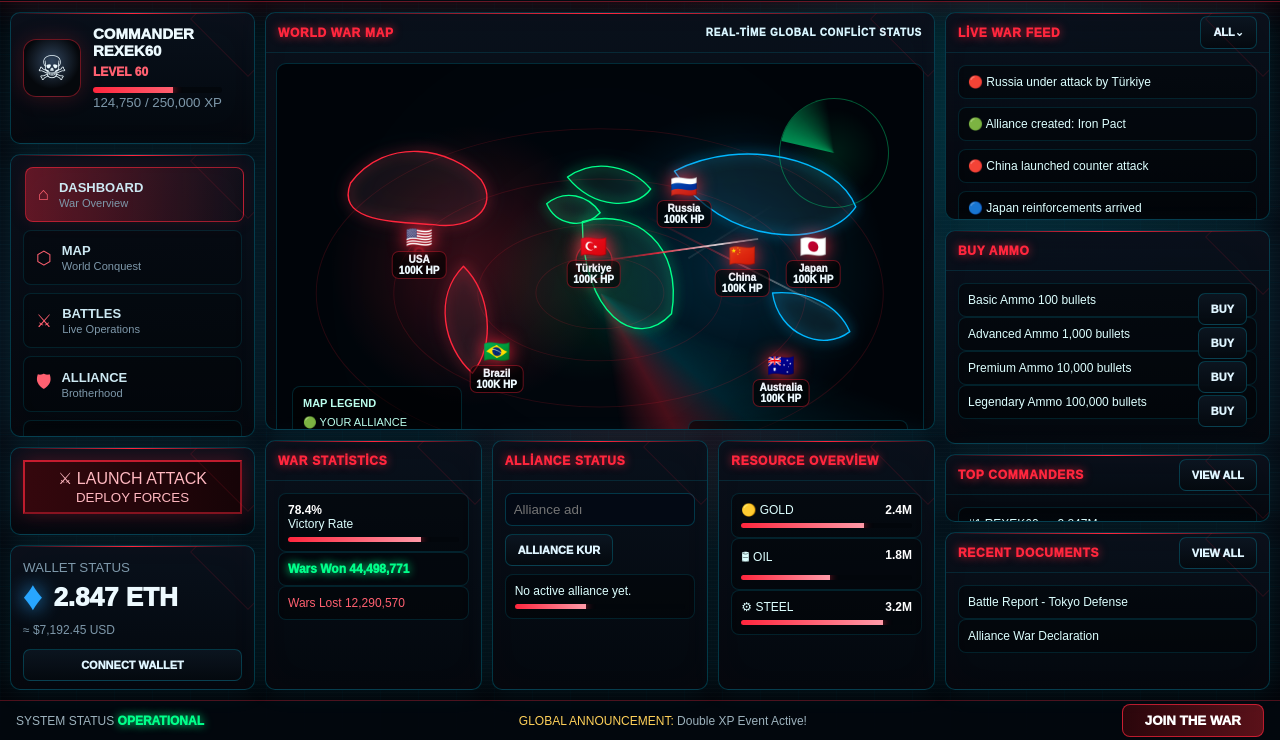
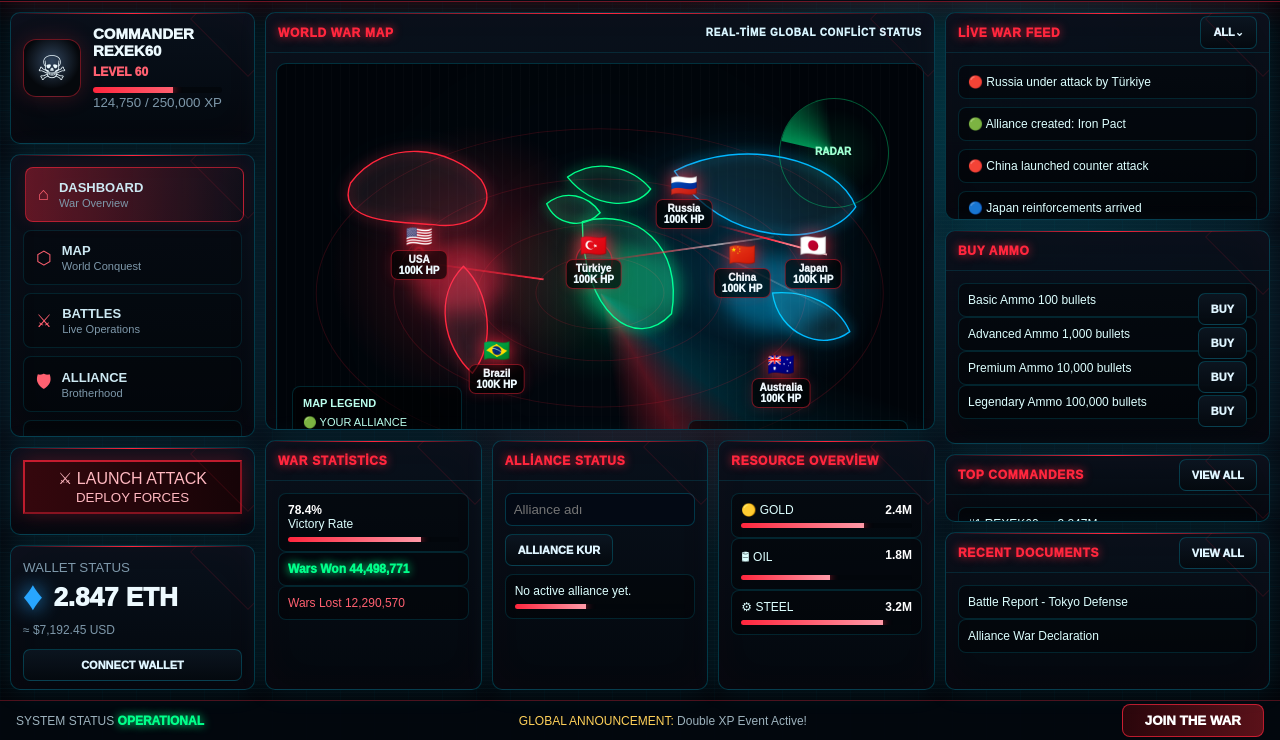
Before and after one commit to rexek60/abswar-vercel-site, a website: page index.html in a window 1280 px wide. Shown: the part 60-800 px from the top of the page. Drawn offline with Linux system fonts and the light colour scheme.

Commit message:
Add files via upload

```diff
--- a/index.html
+++ b/index.html
@@ -3,38 +3,39 @@
 <head>
 <meta charset="utf-8">
 <meta name="viewport" content="width=1440, initial-scale=1">
-<title>ABSWAR UI V4</title>
+<title>ABSWAR UI V5</title>
 <style>
 :root{--bg:#020408;--panel:#07111c;--red:#ff263d;--red2:#ff6070;--cyan:#00d9ff;--blue:#1d8cff;--green:#00ff8a;--yellow:#ffd15a;--text:#edfaff;--muted:#7e98aa;--line:rgba(0,217,255,.22)}
 *{box-sizing:border-box}html,body{margin:0;width:100%;height:100%;background:#020408;color:var(--text);font-family:Arial,Helvetica,sans-serif;overflow:hidden}
-body{background:radial-gradient(circle at 52% 42%,rgba(255,38,61,.19),transparent 35%),radial-gradient(circle at 76% 23%,rgba(0,217,255,.13),transparent 28%),linear-gradient(180deg,#020408,#07101a 48%,#020408)}
-body:before{content:"";position:fixed;inset:0;pointer-events:none;opacity:.12;background-image:linear-gradient(rgba(0,217,255,.18) 1px,transparent 1px),linear-gradient(90deg,rgba(0,217,255,.18) 1px,transparent 1px);background-size:38px 38px}
+body{background:radial-gradient(circle at 52% 42%,rgba(255,38,61,.21),transparent 35%),radial-gradient(circle at 76% 23%,rgba(0,217,255,.15),transparent 28%),linear-gradient(180deg,#020408,#07101a 48%,#020408)}
+body:before{content:"";position:fixed;inset:0;pointer-events:none;opacity:.13;background-image:linear-gradient(rgba(0,217,255,.18) 1px,transparent 1px),linear-gradient(90deg,rgba(0,217,255,.18) 1px,transparent 1px);background-size:34px 34px}
 body:after{content:"";position:fixed;inset:0;pointer-events:none;background:repeating-linear-gradient(to bottom,rgba(255,255,255,.035) 0 1px,transparent 1px 4px);mix-blend-mode:screen;opacity:.25}
 .app{position:relative;z-index:1;height:100vh;display:grid;grid-template-rows:62px 1fr 40px}
-.topbar{height:62px;display:grid;grid-template-columns:210px 1fr 390px;align-items:center;padding:0 18px;background:rgba(3,8,15,.93);border-bottom:1px solid rgba(255,38,61,.42);box-shadow:0 0 35px rgba(255,38,61,.17);backdrop-filter:blur(12px)}
-.logo{font-size:30px;font-weight:1000;letter-spacing:1px;color:var(--red);text-shadow:0 0 18px rgba(255,38,61,.7)}.logo small{display:block;font-size:9px;color:#8aa0ad;letter-spacing:5px;margin-top:-4px}
+.topbar{height:62px;display:grid;grid-template-columns:210px 1fr 390px;align-items:center;padding:0 18px;background:rgba(3,8,15,.94);border-bottom:1px solid rgba(255,38,61,.44);box-shadow:0 0 35px rgba(255,38,61,.19);backdrop-filter:blur(12px)}
+.logo{font-size:30px;font-weight:1000;letter-spacing:1px;color:var(--red);text-shadow:0 0 18px rgba(255,38,61,.75)}.logo small{display:block;font-size:9px;color:#8aa0ad;letter-spacing:5px;margin-top:-4px}
 .nav{display:flex;justify-content:center;gap:7px}.nav button,.btn{background:linear-gradient(180deg,rgba(12,22,33,.95),rgba(4,9,15,.98));border:1px solid rgba(0,217,255,.22);color:#dff5ff;border-radius:7px;padding:9px 12px;font-size:11px;font-weight:1000;text-transform:uppercase;cursor:pointer;transition:.18s}.nav button.active,.nav button:hover,.btn:hover{border-color:var(--red);color:white;box-shadow:0 0 16px rgba(255,38,61,.32);transform:translateY(-1px)}
 .topright{display:flex;align-items:center;justify-content:flex-end;gap:9px}.eth{padding:8px 12px;color:var(--yellow);font-size:12px;font-weight:1000;border-left:1px solid rgba(0,217,255,.16);border-right:1px solid rgba(0,217,255,.16)}.docs{width:32px;height:32px;border-radius:50%;color:var(--cyan);border:1px solid var(--cyan);background:#07121d;font-weight:1000}.wallet{border-color:rgba(255,38,61,.68);color:#ffdbe0;background:#2b070e}
 .main{height:calc(100vh - 102px);min-height:0;display:grid;grid-template-columns:245px minmax(620px,1fr) 325px;gap:10px;padding:10px}.col{display:flex;flex-direction:column;min-height:0;gap:10px}
-.panel{position:relative;overflow:hidden;background:linear-gradient(180deg,rgba(9,17,28,.97),rgba(3,8,14,.985));border:1px solid var(--line);border-radius:10px;box-shadow:0 0 28px rgba(0,217,255,.09), inset 0 0 38px rgba(255,38,61,.025)}
+.panel{position:relative;overflow:hidden;background:linear-gradient(180deg,rgba(9,17,28,.97),rgba(3,8,14,.985));border:1px solid var(--line);border-radius:10px;box-shadow:0 0 28px rgba(0,217,255,.10), inset 0 0 40px rgba(255,38,61,.03)}
 .panel:before{content:"";position:absolute;top:0;left:0;right:0;height:1px;background:linear-gradient(90deg,transparent,var(--red),transparent)}.panel:after{content:"";position:absolute;right:-35px;top:-35px;width:80px;height:80px;border:1px solid rgba(255,38,61,.12);transform:rotate(45deg)}
-.head{height:40px;display:flex;align-items:center;justify-content:space-between;padding:0 12px;border-bottom:1px solid rgba(0,217,255,.12);font-size:12px;font-weight:1000;letter-spacing:.7px;text-transform:uppercase;color:#d8f5ff}.head span{color:var(--red);text-shadow:0 0 10px rgba(255,38,61,.75)}.body{padding:12px;min-height:0}
+.head{height:40px;display:flex;align-items:center;justify-content:space-between;padding:0 12px;border-bottom:1px solid rgba(0,217,255,.12);font-size:12px;font-weight:1000;letter-spacing:.7px;text-transform:uppercase;color:#d8f5ff}.head span{color:var(--red);text-shadow:0 0 10px rgba(255,38,61,.8)}.body{padding:12px;min-height:0}
 .profile{height:132px}.avatarrow{display:flex;align-items:center;gap:12px}.avatar{width:58px;height:58px;border-radius:13px;border:1px solid rgba(255,38,61,.42);background:radial-gradient(circle at 50% 38%,#30445c,#05080c 62%);display:grid;place-items:center;font-size:34px;box-shadow:0 0 22px rgba(255,38,61,.20)}.name{font-size:15px;line-height:1.15;font-weight:1000}.level{color:var(--red2);font-size:12px;font-weight:1000;margin-top:5px}.xp{height:6px;background:#03070c;border-radius:99px;margin-top:8px;overflow:hidden}.xp div{height:100%;width:62%;background:linear-gradient(90deg,var(--red),var(--red2));box-shadow:0 0 10px var(--red)}
 .menu{flex:1;min-height:0}.menuBtn{width:100%;display:flex;align-items:center;gap:10px;padding:12px;margin-bottom:8px;border-radius:8px;border:1px solid rgba(0,217,255,.12);background:rgba(0,0,0,.25);color:#cde9f3;text-align:left;cursor:pointer;transition:.18s}.menuBtn.active,.menuBtn:hover{border-color:rgba(255,38,61,.58);background:linear-gradient(90deg,rgba(255,38,61,.36),rgba(255,38,61,.04));box-shadow:0 0 18px rgba(255,38,61,.12);transform:translateX(2px)}.menuBtn i{font-style:normal;color:var(--red2);font-size:18px}.menuBtn b{display:block;font-size:13px}.menuBtn small{display:block;color:var(--muted);margin-top:2px}
 .launch{height:88px}.launch button{width:100%;height:54px;font-size:16px;background:linear-gradient(90deg,#35070d,#160407);border-color:rgba(255,38,61,.72);color:#ffb8c0;box-shadow:0 0 20px rgba(255,38,61,.27)}
 .walletPanel{height:145px}.walletBig{display:flex;align-items:center;gap:12px;font-size:26px;font-weight:1000}.diamond{color:#28a6ff;filter:drop-shadow(0 0 10px #28a6ff);font-size:36px}.usd{color:var(--muted);font-size:12px;margin-top:5px}
-.mapPanel{flex:1;min-height:0}.map{position:relative;height:calc(100% - 52px);min-height:460px;margin:10px;border-radius:10px;border:1px solid rgba(0,217,255,.18);overflow:hidden;background:radial-gradient(circle at 48% 48%,rgba(0,255,138,.11),transparent 24%),radial-gradient(circle at 30% 44%,rgba(255,38,61,.22),transparent 27%),radial-gradient(circle at 70% 44%,rgba(0,183,255,.18),transparent 30%),#01060c}
-.map:before{content:"";position:absolute;inset:-20%;background:conic-gradient(from 0deg,transparent 0 270deg,rgba(0,217,255,.12),rgba(255,38,61,.28),transparent 332deg);animation:sweep 9s linear infinite}@keyframes sweep{to{transform:rotate(360deg)}}.map:after{content:"";position:absolute;inset:0;background:radial-gradient(circle at center,transparent 0 36%,rgba(0,0,0,.18) 70%);pointer-events:none}
-.world-svg{position:absolute;inset:4%;z-index:2;filter:drop-shadow(0 0 14px rgba(0,217,255,.2))}.world-svg path{fill:rgba(255,255,255,.035);stroke-width:1.4;stroke-linejoin:round;vector-effect:non-scaling-stroke}.redzone{stroke:#ff263d;filter:drop-shadow(0 0 10px #ff263d)}.greenzone{stroke:#00ff8a;filter:drop-shadow(0 0 10px #00ff8a)}.bluezone{stroke:#00b7ff;filter:drop-shadow(0 0 10px #00b7ff)}
-.ring{position:absolute;left:50%;top:50%;transform:translate(-50%,-50%);border:1px solid rgba(255,38,61,.14);border-radius:50%;z-index:1}.r1{width:88%;height:72%}.r2{width:64%;height:50%}.r3{width:38%;height:30%}.r4{width:20%;height:16%}
-.node{position:absolute;z-index:5;transform:translate(-50%,-50%);text-align:center;cursor:pointer}.node .flag{font-size:22px;filter:drop-shadow(0 0 9px var(--red))}.node .label{background:rgba(0,0,0,.62);border:1px solid rgba(255,38,61,.38);border-radius:7px;padding:2px 6px;font-size:10px;font-weight:1000;white-space:nowrap}.node:hover{filter:brightness(1.4)}
-.route{position:absolute;height:2px;background:linear-gradient(90deg,transparent,var(--red),#fff,transparent);box-shadow:0 0 18px var(--red);opacity:0;transform-origin:left;animation:flow 2.5s infinite;z-index:4}@keyframes flow{0%{opacity:0;clip-path:inset(0 100% 0 0)}20%{opacity:1}55%{clip-path:inset(0 0 0 0)}100%{opacity:0;clip-path:inset(0 0 0 100%)}}
+.mapPanel{flex:1;min-height:0}.map{position:relative;height:calc(100% - 52px);min-height:460px;margin:10px;border-radius:10px;border:1px solid rgba(0,217,255,.20);overflow:hidden;background:radial-gradient(circle at 48% 48%,rgba(0,255,138,.12),transparent 24%),radial-gradient(circle at 30% 44%,rgba(255,38,61,.25),transparent 27%),radial-gradient(circle at 70% 44%,rgba(0,183,255,.20),transparent 30%),#01060c}
+.map:before{content:"";position:absolute;inset:-20%;background:conic-gradient(from 0deg,transparent 0 270deg,rgba(0,217,255,.13),rgba(255,38,61,.31),transparent 332deg);animation:sweep 9s linear infinite}@keyframes sweep{to{transform:rotate(360deg)}}.map:after{content:"";position:absolute;inset:0;background:radial-gradient(circle at center,transparent 0 36%,rgba(0,0,0,.20) 70%),repeating-linear-gradient(90deg,rgba(255,255,255,.02) 0 1px,transparent 1px 9px);pointer-events:none}
+.world-svg{position:absolute;inset:4%;z-index:2;filter:drop-shadow(0 0 15px rgba(0,217,255,.22))}.world-svg path{fill:rgba(255,255,255,.04);stroke-width:1.4;stroke-linejoin:round;vector-effect:non-scaling-stroke}.redzone{stroke:#ff263d;filter:drop-shadow(0 0 10px #ff263d)}.greenzone{stroke:#00ff8a;filter:drop-shadow(0 0 10px #00ff8a)}.bluezone{stroke:#00b7ff;filter:drop-shadow(0 0 10px #00b7ff)}
+.heat{position:absolute;border-radius:50%;z-index:3;filter:blur(10px);opacity:.75;mix-blend-mode:screen}.h1{left:21%;top:39%;width:90px;height:70px;background:rgba(255,38,61,.55)}.h2{left:47%;top:40%;width:100px;height:80px;background:rgba(0,255,138,.45)}.h3{left:69%;top:42%;width:110px;height:75px;background:rgba(0,183,255,.50)}
+.ring{position:absolute;left:50%;top:50%;transform:translate(-50%,-50%);border:1px solid rgba(255,38,61,.15);border-radius:50%;z-index:1}.r1{width:88%;height:72%}.r2{width:64%;height:50%}.r3{width:38%;height:30%}.r4{width:20%;height:16%}
+.node{position:absolute;z-index:5;transform:translate(-50%,-50%);text-align:center;cursor:pointer}.node .flag{font-size:22px;filter:drop-shadow(0 0 9px var(--red))}.node .label{background:rgba(0,0,0,.65);border:1px solid rgba(255,38,61,.45);border-radius:7px;padding:3px 7px;font-size:10px;font-weight:1000;white-space:nowrap;box-shadow:0 0 12px rgba(255,38,61,.16)}.node:hover{filter:brightness(1.4)}
+.route{position:absolute;height:2px;background:linear-gradient(90deg,transparent,var(--red),#fff,transparent);box-shadow:0 0 22px var(--red);opacity:0;transform-origin:left;animation:flow 2.35s infinite;z-index:4}@keyframes flow{0%{opacity:0;clip-path:inset(0 100% 0 0)}20%{opacity:1}55%{clip-path:inset(0 0 0 0)}100%{opacity:0;clip-path:inset(0 0 0 100%)}}
 .pulse{position:absolute;width:28px;height:28px;border:1px solid var(--red);border-radius:50%;z-index:4;animation:radar 2.2s infinite;box-shadow:0 0 14px var(--red)}@keyframes radar{from{transform:translate(-50%,-50%) scale(.2);opacity:1}to{transform:translate(-50%,-50%) scale(2.7);opacity:0}}
-.radar-sweep{position:absolute;right:34px;top:34px;width:110px;height:110px;border-radius:50%;border:1px solid rgba(0,255,138,.35);z-index:8;background:radial-gradient(circle,rgba(0,255,138,.10),transparent 60%);overflow:hidden}.radar-sweep:before{content:"";position:absolute;inset:0;background:conic-gradient(from 0deg,rgba(0,255,138,.55),transparent 70deg,transparent 360deg);animation:sweep 2.8s linear infinite}
-.legend{position:absolute;left:15px;bottom:15px;z-index:8;width:170px;background:rgba(0,0,0,.50);border:1px solid rgba(0,217,255,.16);border-radius:8px;padding:10px;color:#bfe;font-size:11px}.legend p{margin:7px 0}.liveBox{position:absolute;right:15px;bottom:15px;width:220px;z-index:8;background:rgba(0,0,0,.52);border:1px solid rgba(0,217,255,.16);border-radius:8px;padding:10px}
+.radar-sweep{position:absolute;right:34px;top:34px;width:110px;height:110px;border-radius:50%;border:1px solid rgba(0,255,138,.35);z-index:8;background:radial-gradient(circle,rgba(0,255,138,.10),transparent 60%);overflow:hidden}.radar-sweep:before{content:"";position:absolute;inset:0;background:conic-gradient(from 0deg,rgba(0,255,138,.55),transparent 70deg,transparent 360deg);animation:sweep 2.8s linear infinite}.radar-sweep:after{content:"RADAR";position:absolute;left:35px;top:47px;font-size:10px;color:#9fffd1;font-weight:1000}
+.legend{position:absolute;left:15px;bottom:15px;z-index:8;width:170px;background:rgba(0,0,0,.52);border:1px solid rgba(0,217,255,.17);border-radius:8px;padding:10px;color:#bfe;font-size:11px}.legend p{margin:7px 0}.liveBox{position:absolute;right:15px;bottom:15px;width:220px;z-index:8;background:rgba(0,0,0,.55);border:1px solid rgba(0,217,255,.17);border-radius:8px;padding:10px}
 .ticker{position:absolute;left:220px;right:250px;bottom:16px;z-index:9;height:24px;overflow:hidden;color:#ffd15a;font-size:11px;text-transform:uppercase;letter-spacing:.5px}.ticker span{position:absolute;white-space:nowrap;animation:ticker 12s linear infinite}@keyframes ticker{from{left:100%}to{left:-120%}}
 .stats{display:grid;grid-template-columns:repeat(3,1fr);gap:10px;margin:0 10px 10px}.stat{background:rgba(0,0,0,.34);border:1px solid rgba(0,217,255,.14);border-radius:8px;padding:10px}.stat b{display:block;font-size:20px}.stat small{color:var(--muted);font-size:11px}
-.bottom{height:250px;display:grid;grid-template-columns:1fr 1fr 1fr;gap:10px}.list{display:flex;flex-direction:column;gap:8px;overflow:auto;max-height:100%}.item,.pack,.row{background:rgba(0,0,0,.34);border:1px solid rgba(0,217,255,.13);border-radius:8px;padding:9px;color:#dff;font-size:12px}.item b{color:#fff}.bar{height:5px;background:#02060b;border-radius:99px;overflow:hidden;margin-top:6px}.fill{height:100%;background:linear-gradient(90deg,var(--red),#ff9aa8);box-shadow:0 0 9px var(--red)}
+.bottom{height:250px;display:grid;grid-template-columns:1fr 1fr 1fr;gap:10px}.list{display:flex;flex-direction:column;gap:8px;overflow:auto;max-height:100%}.item,.pack,.row{background:rgba(0,0,0,.35);border:1px solid rgba(0,217,255,.14);border-radius:8px;padding:9px;color:#dff;font-size:12px}.item b{color:#fff}.bar{height:5px;background:#02060b;border-radius:99px;overflow:hidden;margin-top:6px}.fill{height:100%;background:linear-gradient(90deg,var(--red),#ff9aa8);box-shadow:0 0 9px var(--red)}
 .overview{height:182px}.market{height:214px}.leader{flex:1;min-height:0}.docsPanel{height:158px}.feed{height:208px}.input{width:100%;padding:8px;border:1px solid rgba(0,217,255,.22);background:#030914;color:white;border-radius:7px;margin-bottom:8px}
 .footer{display:flex;align-items:center;justify-content:space-between;padding:0 16px;background:rgba(3,8,15,.92);border-top:1px solid rgba(255,38,61,.30);font-size:12px;color:#9db2bd}.green{color:var(--green);font-weight:1000;text-shadow:0 0 10px var(--green)}.announce{color:var(--yellow)}.join{background:linear-gradient(90deg,#2a060b,#5a1119);border:1px solid rgba(255,38,61,.68);color:white;border-radius:8px;padding:8px 22px;font-weight:1000}
 </style>
@@ -52,6 +53,7 @@ body:after{content:"";position:fixed;inset:0;pointer-events:none;background:repe
 <section class="col">
 <section class="panel mapPanel"><div class="head"><span>World War Map</span><small>Real-time global conflict status</small></div><div class="map">
 <div class="ring r1"></div><div class="ring r2"></div><div class="ring r3"></div><div class="ring r4"></div>
+<div class="heat h1"></div><div class="heat h2"></div><div class="heat h3"></div>
 <svg class="world-svg" viewBox="0 0 1000 520" preserveAspectRatio="none">
 <path class="redzone" d="M80,170 C140,90 250,110 300,165 C330,210 285,250 220,240 C150,235 55,235 80,170Z"/>
 <path class="redzone" d="M270,310 C315,355 325,440 285,490 C235,445 220,360 270,310Z"/>
@@ -61,7 +63,7 @@ body:after{content:"";position:fixed;inset:0;pointer-events:none;background:repe
 <path class="bluezone" d="M790,355 C850,350 900,375 920,420 C875,455 800,425 790,355Z"/>
 <path class="greenzone" d="M410,205 C440,180 480,190 500,220 C470,250 425,240 410,205Z"/>
 </svg>
-<div class="route" style="left:22%;top:43%;width:340px;transform:rotate(8deg)"></div><div class="route" style="left:39%;top:64%;width:290px;transform:rotate(-32deg);animation-delay:.7s"></div><div class="route" style="left:57%;top:33%;width:220px;transform:rotate(27deg);animation-delay:1.2s"></div><div class="route" style="left:49%;top:43%;width:190px;transform:rotate(-8deg);animation-delay:1.7s"></div>
+<div class="route" style="left:22%;top:43%;width:340px;transform:rotate(8deg)"></div><div class="route" style="left:39%;top:64%;width:290px;transform:rotate(-32deg);animation-delay:.7s"></div><div class="route" style="left:57%;top:33%;width:220px;transform:rotate(27deg);animation-delay:1.2s"></div><div class="route" style="left:49%;top:43%;width:190px;transform:rotate(-8deg);animation-delay:1.7s"></div><div class="route" style="left:68%;top:35%;width:160px;transform:rotate(15deg);animation-delay:2.1s"></div>
 <div class="pulse" style="left:49%;top:43%"></div><div class="pulse" style="left:22%;top:41%;animation-delay:.5s"></div><div class="pulse" style="left:72%;top:45%;animation-delay:1s"></div>
 <div class="node" style="left:49%;top:43%"><div class="flag">🇹🇷</div><div class="label">Türkiye<br>100K HP</div></div><div class="node" style="left:22%;top:41%"><div class="flag">🇺🇸</div><div class="label">USA<br>100K HP</div></div><div class="node" style="left:63%;top:30%"><div class="flag">🇷🇺</div><div class="label">Russia<br>100K HP</div></div><div class="node" style="left:72%;top:45%"><div class="flag">🇨🇳</div><div class="label">China<br>100K HP</div></div><div class="node" style="left:83%;top:43%"><div class="flag">🇯🇵</div><div class="label">Japan<br>100K HP</div></div><div class="node" style="left:34%;top:66%"><div class="flag">🇧🇷</div><div class="label">Brazil<br>100K HP</div></div><div class="node" style="left:78%;top:69%"><div class="flag">🇦🇺</div><div class="label">Australia<br>100K HP</div></div>
 <div class="radar-sweep"></div><div class="ticker"><span>GLOBAL ALERT: TURKEY LAUNCHED MASSIVE OFFENSIVE • RUSSIA UNDER ATTACK • ALLIANCE NETWORK SYNCHRONIZED</span></div>
--- a/package.json
+++ b/package.json
@@ -1 +1 @@
-{"name":"abswar-ui-v4-final-polish","version":"4.0.0","scripts":{"start":"vite --host 0.0.0.0","dev":"vite --host 0.0.0.0","build":"vite build"},"dependencies":{"vite":"^5.4.11"}}
+{"name":"abswar-ui-v5-tactical-war-table","version":"5.0.0","scripts":{"start":"vite --host 0.0.0.0","dev":"vite --host 0.0.0.0","build":"vite build"},"dependencies":{"vite":"^5.4.11"}}
```
